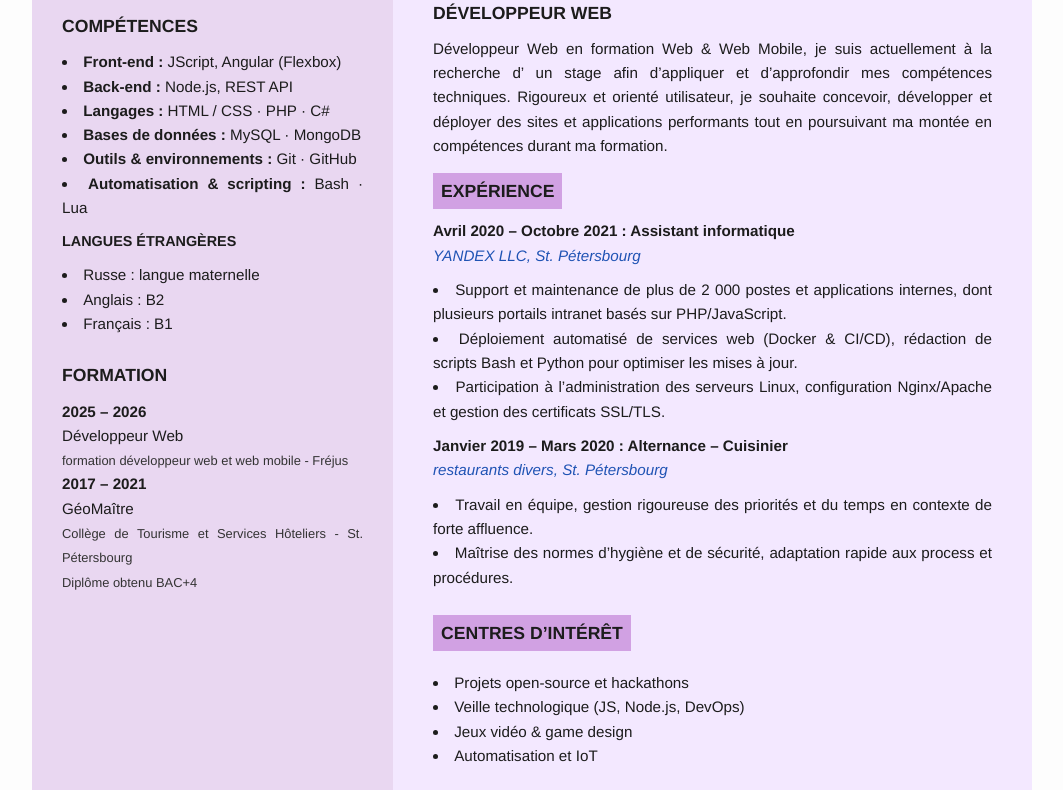
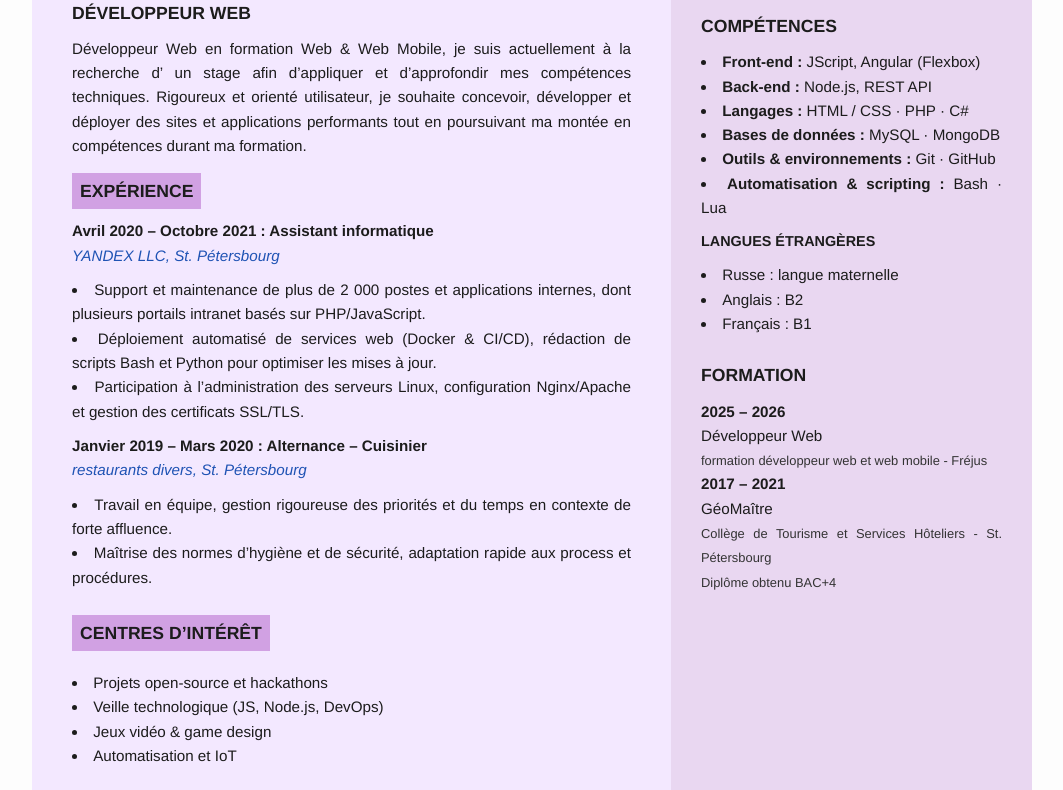
Before and after one commit to quazheat/quazheat.github.io, a plain HTML site: page index.html in a window 1280 px wide. Shown: the part 189-979 px from the top of the page, without its empty margins (108-1171 px from the left). Drawn offline with Linux system fonts and the light colour scheme.

Commit message:
roll-back

```diff
--- a/css/styles.css
+++ b/css/styles.css
@@ -78,9 +78,11 @@ ul {
 }
 .main {
   background-color: #f3e8ff;
+  order: 1;
 }
 .sidebar {
   background-color: #e9d7f1;
+  order: 2;
 }
 .section {
   margin-bottom: 25px;
--- a/index.html
+++ b/index.html
@@ -7,7 +7,6 @@
       name="description"
       content="CV de Aleksandr SENENOV, développeur web en formation."
     />
-    <meta name="author" content="Aleksandr SENENOV" />
     <title>CV Aleksandr SENENOV</title>
     <link rel="stylesheet" href="css/styles.css" />
   </head>
```
